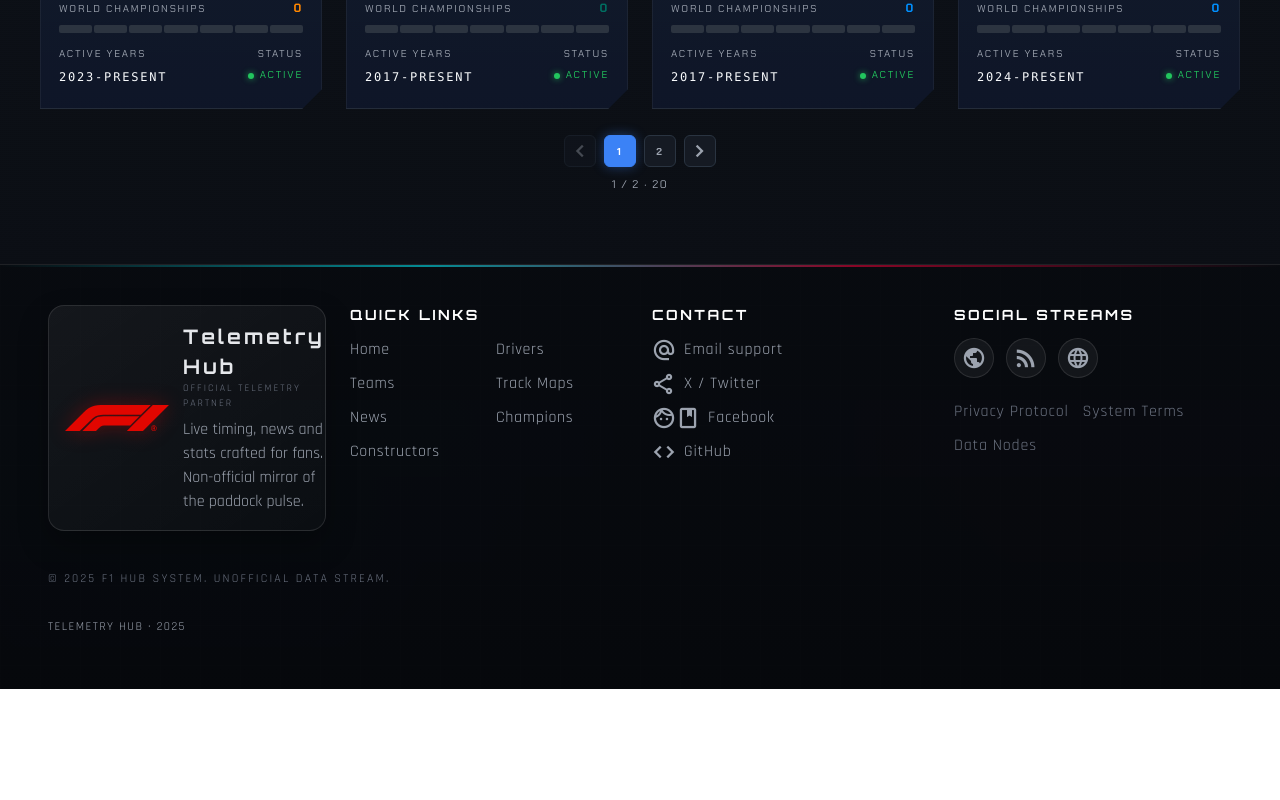
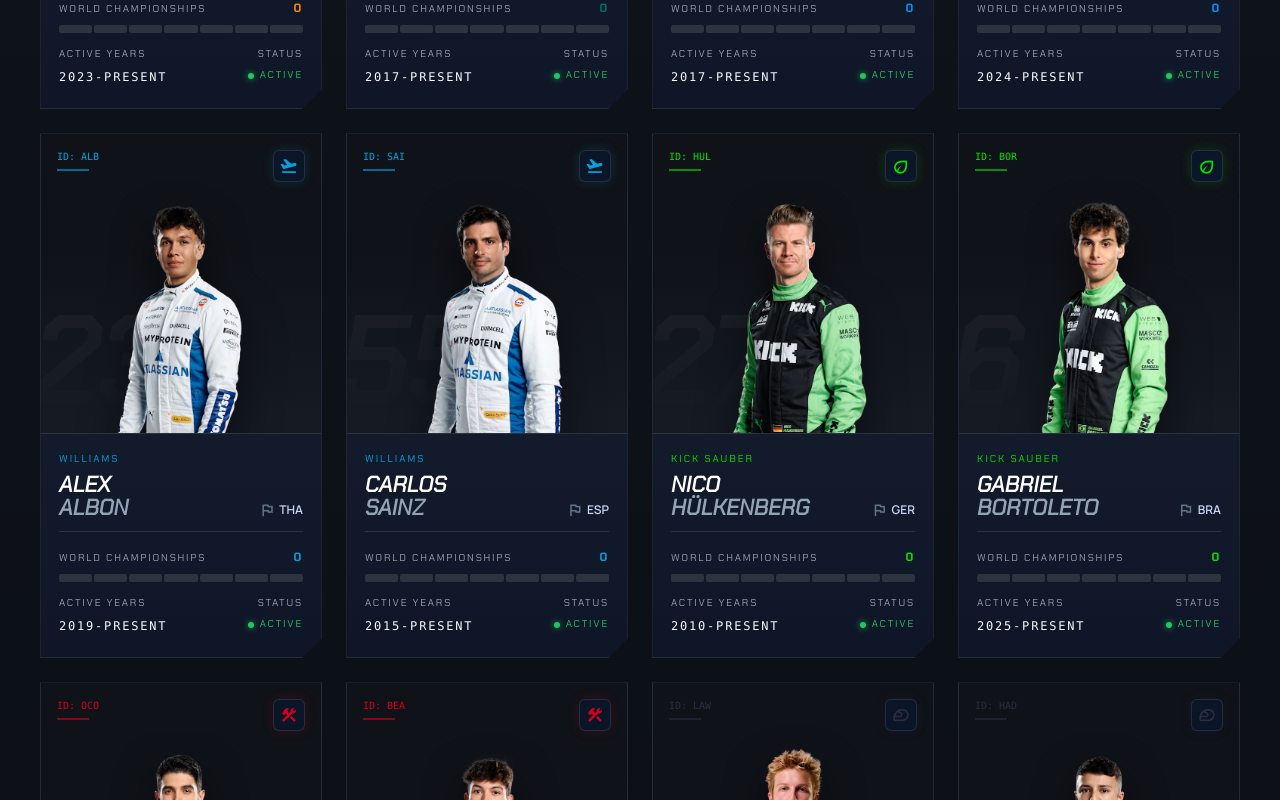
Before and after one commit to xxxxlu/formulaone, a Vue app: page /drivers in a window 1280 px wide. Shown: the part 2000-2800 px from the top of the page. Before the commit the page ends 2689 px from the top, so only its background shows below. Built offline with nearby package versions, Linux system fonts and the light colour scheme.

Commit message:
refactor(drivers): 移除分页逻辑并简化视图渲染
移除 drivers 视图中的分页功能，包括页码计算、分页按钮和相关样式。现在直接使用 sortedDrivers 进行渲染，简化了组件逻辑并减少了代码复杂度。

```diff
--- a/src/views/deivers.vue
+++ b/src/views/deivers.vue
@@ -69,7 +69,7 @@
 
       <section class="drivers-grid">
         <div
-          v-for="(driver, idx) in pagedDrivers"
+          v-for="(driver, idx) in sortedDrivers"
           :key="driver.id"
           class="driver-card f1-reveal"
           :class="{ 'driver-card--legend': driver.status === 'legend' }"
@@ -158,52 +158,12 @@
         </div>
       </section>
 
-      <section v-if="!pagedDrivers.length" class="drivers-empty f1-surface f1-reveal" style="--reveal-delay: 180ms">
+      <section v-if="!sortedDrivers.length" class="drivers-empty f1-surface f1-reveal" style="--reveal-delay: 180ms">
         <span class="material-symbols-outlined">sentiment_dissatisfied</span>
         <p>{{ $t('drivers.emptyRoster') }}</p>
         <F1Button size="sm" variant="ghost" :accent="'var(--drivers-primary)'" @click="resetFilters">
           {{ $t('drivers.filterAll') }}
         </F1Button>
-      </section>
-
-      <section v-if="pageCount > 1" class="drivers-pagination f1-reveal" style="--reveal-delay: 220ms">
-        <div class="drivers-pagination__inner">
-          <F1Button
-            class="drivers-pagination__btn"
-            size="sm"
-            square
-            type="button"
-            :disabled="currentPage === 1"
-            @click="previousPage"
-          >
-            <span class="material-symbols-outlined">chevron_left</span>
-          </F1Button>
-          <F1Button
-            v-for="page in pages"
-            :key="page"
-            class="drivers-pagination__page"
-            size="sm"
-            square
-            :active="page === currentPage"
-            type="button"
-            @click="goToPage(page)"
-          >
-            {{ page }}
-          </F1Button>
-          <F1Button
-            class="drivers-pagination__btn"
-            size="sm"
-            square
-            type="button"
-            :disabled="currentPage === pageCount"
-            @click="nextPage"
-          >
-            <span class="material-symbols-outlined">chevron_right</span>
-          </F1Button>
-        </div>
-        <p class="drivers-pagination__meta">
-          {{ currentPage }} / {{ pageCount }} · {{ filteredDrivers.length }}
-        </p>
       </section>
     </div>
     <TopTip :open="tipOpen" :message="tipMessage" />
@@ -245,8 +205,6 @@
 const activeFilter = ref<FilterKey>('all')
 const eraFilter = ref<EraKey>('2025')
 const sortKey = ref<SortKey>('championships')
-const currentPage = ref(1)
-const pageSize = 12
 const championshipSlots = 7
 const tipOpen = ref(false)
 const tipMessage = ref('')
@@ -301,19 +259,7 @@
   ]
 })
 
-const pageCount = computed(() => Math.max(1, Math.ceil(sortedDrivers.value.length / pageSize)))
-const pages = computed(() => Array.from({ length: pageCount.value }, (_, index) => index + 1))
-const pagedDrivers = computed(() => {
-  const start = (currentPage.value - 1) * pageSize
-  return sortedDrivers.value.slice(start, start + pageSize)
-})
-
-watch(sortKey, () => {
-  currentPage.value = 1
-})
-
 watch(eraFilter, () => {
-  currentPage.value = 1
   if (eraFilter.value !== 'legend' && activeFilter.value === 'legends') {
     activeFilter.value = 'all'
   }
@@ -321,26 +267,12 @@
 
 const setFilter = (next: FilterKey) => {
   activeFilter.value = next
-  currentPage.value = 1
-}
-
-const goToPage = (page: number) => {
-  currentPage.value = page
-}
-
-const previousPage = () => {
-  currentPage.value = Math.max(1, currentPage.value - 1)
-}
-
-const nextPage = () => {
-  currentPage.value = Math.min(pageCount.value, currentPage.value + 1)
 }
 
 const resetFilters = () => {
   activeFilter.value = 'all'
   sortKey.value = 'championships'
   eraFilter.value = '2025'
-  currentPage.value = 1
 }
 
 const formatYears = (driver: Driver) =>
@@ -1074,15 +1006,6 @@
   border-bottom: 2px solid var(--accent-soft);
 }
 
-.drivers-pagination {
-  display: flex;
-  flex-direction: column;
-  align-items: center;
-  gap: 10px;
-  justify-content: center;
-  margin-top: 8px;
-}
-
 .drivers-empty {
   padding: 24px 16px 16px;
   text-align: center;
@@ -1097,52 +1020,6 @@
 .drivers-empty .material-symbols-outlined {
   font-size: 28px;
   color: #64748b;
-}
-
-.drivers-pagination__inner {
-  display: flex;
-  align-items: center;
-  gap: 8px;
-}
-
-.drivers-pagination__meta {
-  margin: 0;
-  font-family: var(--drivers-font-display);
-  color: #9ca3af;
-  font-size: 11px;
-  letter-spacing: 0.14em;
-}
-
-:deep(.drivers-pagination__btn),
-:deep(.drivers-pagination__page) {
-  width: 40px;
-  height: 40px;
-  border-radius: 6px;
-  border: 1px solid var(--drivers-border);
-  background: #151a23;
-  color: #9ca3af;
-  display: grid;
-  place-items: center;
-  cursor: pointer;
-  transition: all 0.2s ease;
-}
-
-:deep(.drivers-pagination__btn:hover),
-:deep(.drivers-pagination__page:hover) {
-  border-color: var(--drivers-primary);
-  color: var(--drivers-primary);
-}
-
-:deep(.drivers-pagination__page.is-active) {
-  background: var(--drivers-primary);
-  color: #fff;
-  border-color: var(--drivers-primary);
-  box-shadow: 0 0 12px rgba(59, 130, 246, 0.4);
-}
-
-:deep(.drivers-pagination__btn:disabled) {
-  opacity: 0.4;
-  cursor: not-allowed;
 }
 
 @media (min-width: 768px) {
```
